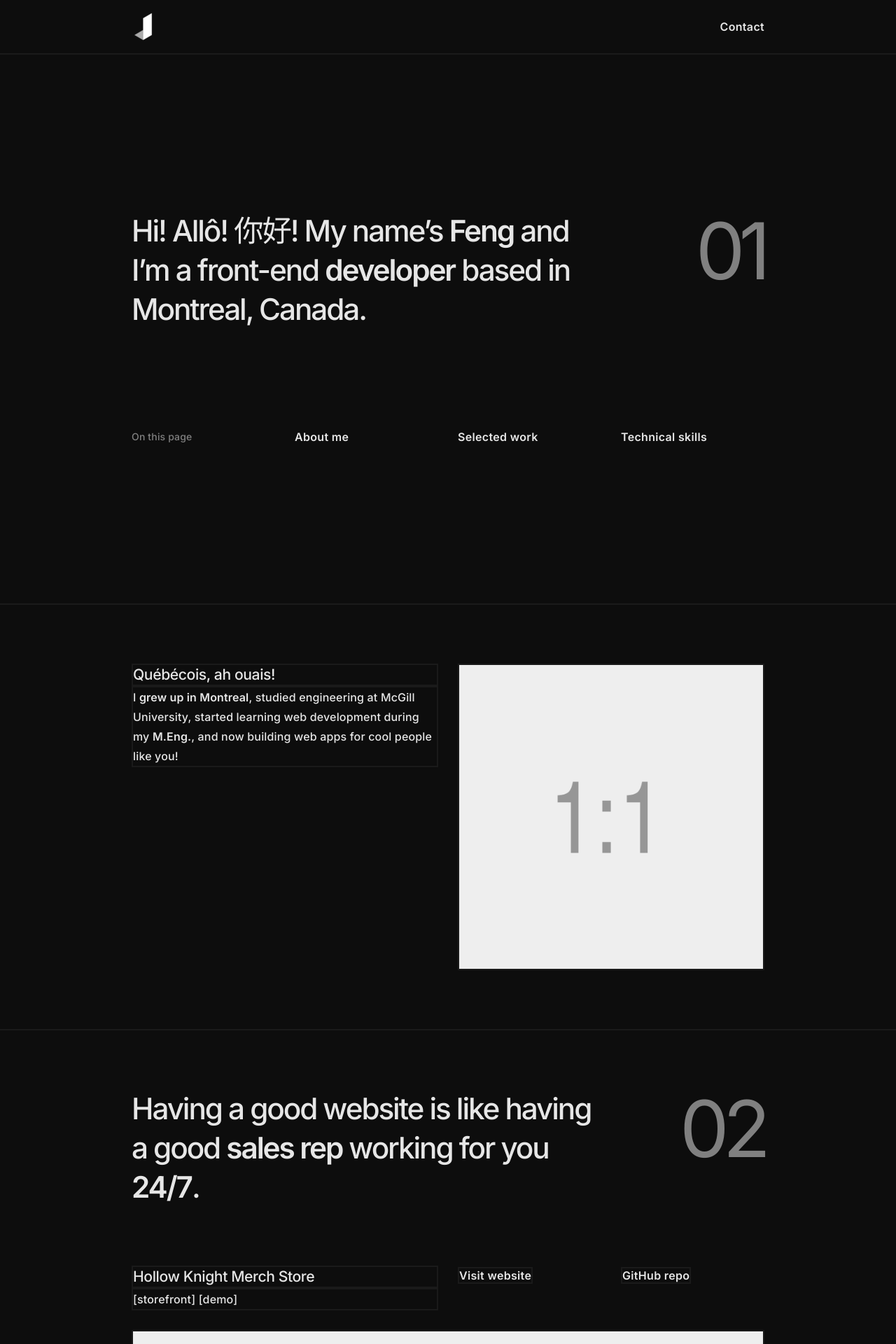
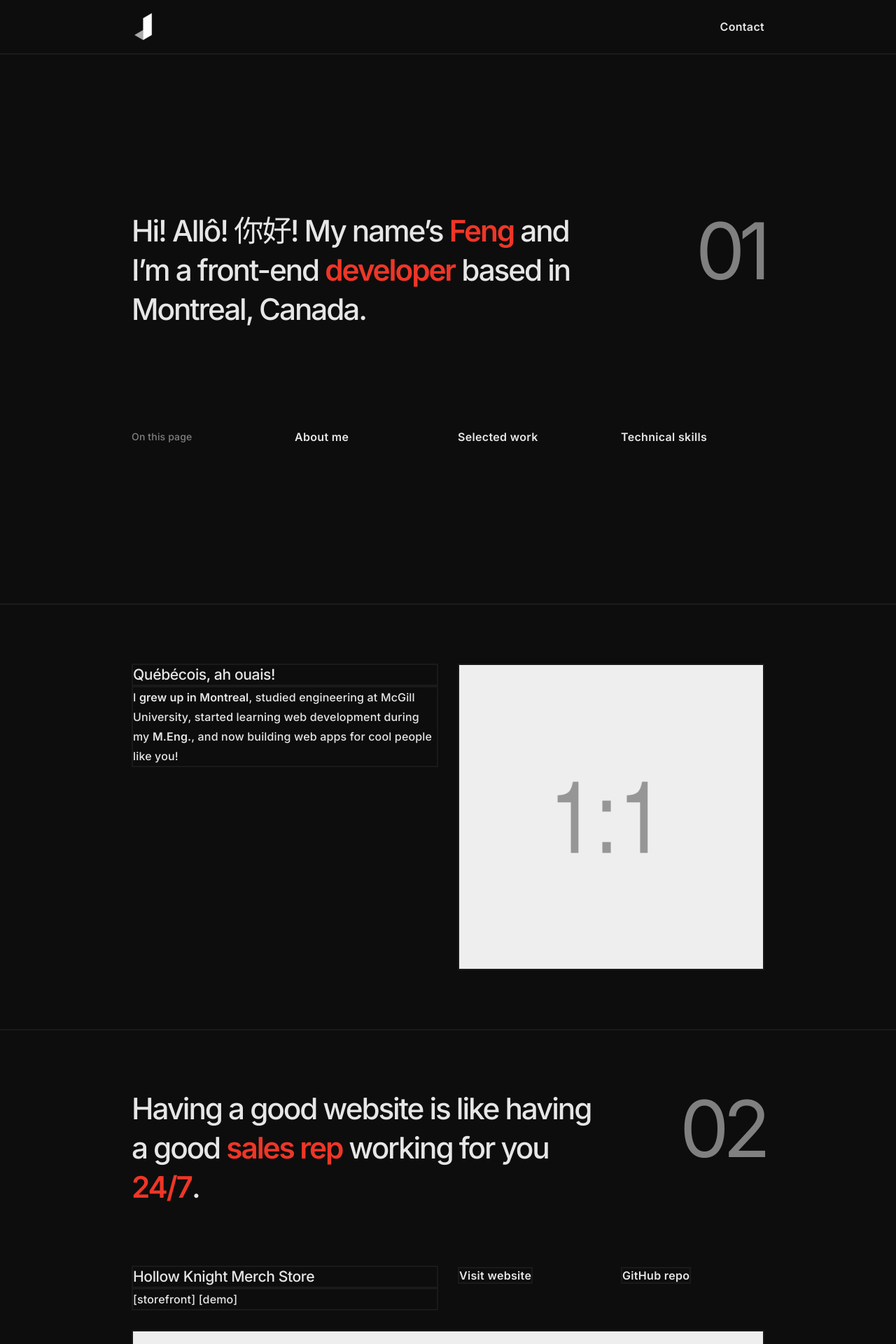
Before and after one commit to jingtianfeng/jtfeng-personal-1, a Jekyll site: the page built from index.html, in a window 1280 px wide. Shown: the top 1920 px of the page at 70% size. Built offline with Jekyll 4.4.1, drawn with Linux system fonts in a browser that asks for light colours.

Commit message:
Update index: add .text-primary to heading <strong>

```diff
--- a/index.html
+++ b/index.html
@@ -9,8 +9,10 @@ title: Front-End Developer
         <div class="row">
             <div class="col-3">
                 <h1>
-                    Hi! Allô! 你好! My name’s <strong>Feng</strong> and
-                    I’m a front-end <strong>developer</strong>
+                    Hi! Allô! 你好! My name’s
+                    <strong class="text-primary">Feng</strong>
+                    and I’m a front-end
+                    <strong class="text-primary">developer</strong>
                     based in Montreal, Canada.
                 </h1>
             </div>
@@ -73,8 +75,10 @@ title: Front-End Developer
         <div class="row">
             <div class="col-3">
                 <h2 class="h1">
-                    Having a good website is like having a good <strong>sales rep</strong>
-                    working for you <strong>24/7</strong>.
+                    Having a good website is like having a good
+                    <strong class="text-primary">sales rep</strong>
+                    working for you
+                    <strong class="text-primary">24/7</strong>.
                 </h2>
             </div>
             <div class="col-1">
@@ -153,8 +157,10 @@ title: Front-End Developer
         <div class="row">
             <div class="col-3">
                 <h2 class="h1">
-                    With the <strong>latest tech</strong> at your disposal,
-                    you can be confident of your site’s <strong>performance</strong>.
+                    With the
+                    <strong class="text-primary">latest tech</strong>
+                    at your disposal, you can be confident of your site’s
+                    <strong class="text-primary">performance</strong>.
                 </h2>
             </div>
             <div class="col-1">
```
